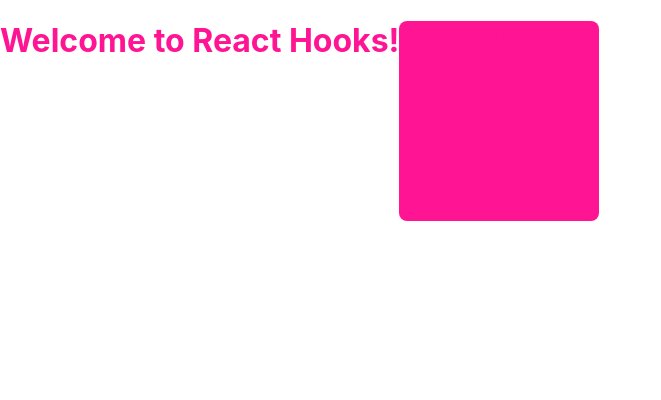
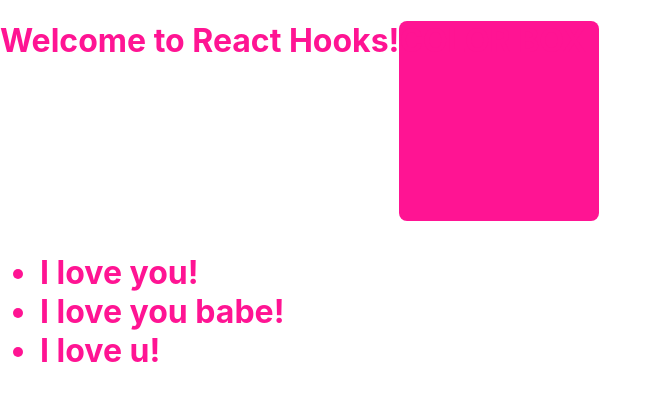
Before and after one commit to hnthinh2909/react-hooks-basic, a React (Create React App) app: page / in a window 1280 px wide. Shown: the top 400 px of the page, without its empty margins (0-661 px from the left). Built offline with nearby package versions, Linux system fonts and the light colour scheme.

Commit message:
Add onClick to remove TodoList

```diff
--- a/src/App.js
+++ b/src/App.js
@@ -1,13 +1,30 @@
-import React from "react";
+import React, { useState } from "react";
 import "./App.scss";
 import ColorBox from "./components/ColorBox";
+import TodoList from "./components/TodoList";
 
 function App() {
+    const [todoList, setTodoList] = useState([
+        { id: 1, title: "I love you!" },
+        { id: 2, title: "I love you babe!" },
+        { id: 3, title: "I love u!" },
+    ]);
+
+    const onTodoClick = (todo) => {
+        console.log(todo);
+        const index = todoList.findIndex((x) => x.id === todo.id);
+        if (index < 0) return;
+        const newTodoList = [...todoList];
+        newTodoList.splice(index, 1);
+        setTodoList(newTodoList);
+    };
+
     return (
         <div className="app">
             <h1>
                 Welcome to React Hooks!
                 <ColorBox />
+                <TodoList todos={todoList} onTodoClick={onTodoClick} />
             </h1>
         </div>
     );
--- a/src/components/ColorBox/index.jsx
+++ b/src/components/ColorBox/index.jsx
@@ -1,5 +1,4 @@
 import React, { useState } from "react";
-import PropTypes from "prop-types";
 import "./ColorBox.scss";
 
 ColorBox.propTypes = {};
--- /dev/null
+++ b/src/components/TodoList/index.jsx
@@ -0,0 +1,31 @@
+import React from "react";
+import PropTypes from "prop-types";
+
+TodoList.propTypes = {
+    todos: PropTypes.array,
+    onTodoClick: PropTypes.func,
+};
+
+TodoList.defaultProps = { todos: [], onTodoClick: null };
+
+function TodoList(props) {
+    const { todos, onTodoClick } = props;
+
+    const handleClick = (todo) => {
+        if (onTodoClick) {
+            onTodoClick(todo);
+        }
+    };
+
+    return (
+        <ul className="todo-list">
+            {todos.map((todo) => (
+                <li key={todo.id} onClick={() => handleClick(todo)}>
+                    {todo.title}
+                </li>
+            ))}
+        </ul>
+    );
+}
+
+export default TodoList;
```
